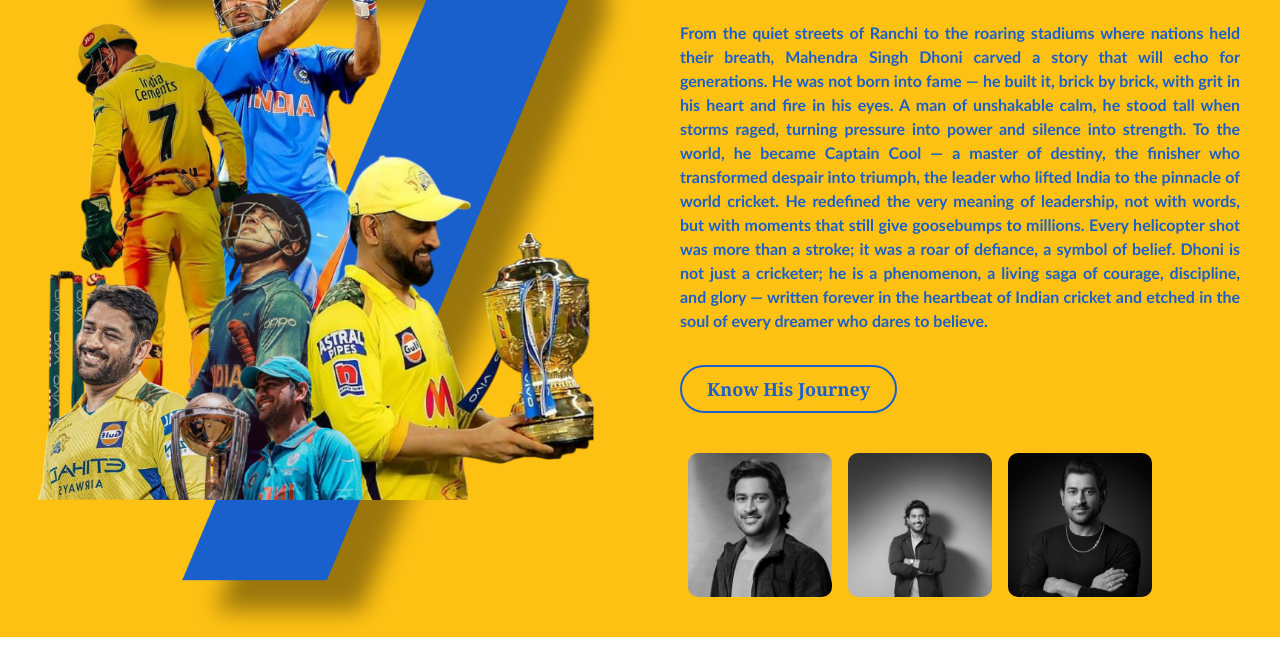
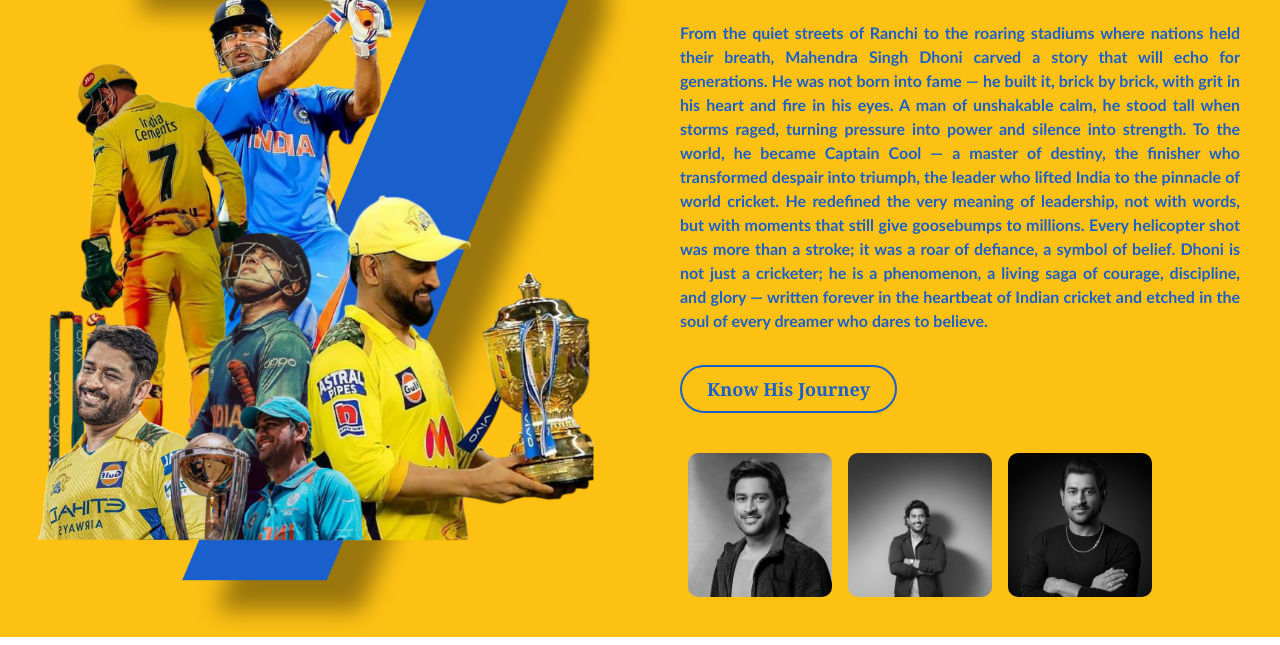
Before and after one commit to vanshshah2924/M-S-Dhoni-landing-page-vanshshah2924, a plain HTML site: page index.html in a window 1280 px wide. Shown: the part 163-808 px from the top of the page. Drawn offline with Linux system fonts and the light colour scheme.

Commit message:
Update style.css

```diff
--- a/style.css
+++ b/style.css
@@ -13,7 +13,7 @@ html,body{
     width: 100%;
     height: 100%;
     justify-content: center;
-    background-image: url(cover.png);
+    background-image: url(cover1.png);
     background-size:cover;
     background-attachment: fixed;     /* keeps it fixed when scrolling */
   background-color: transparent;
```
